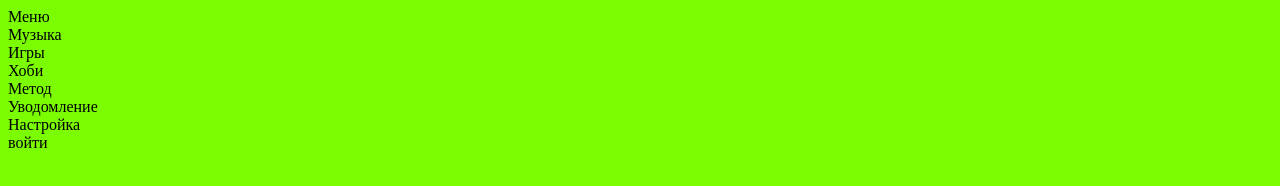
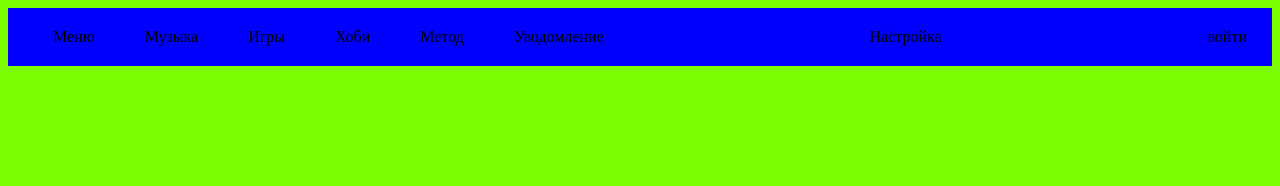
Before and after one commit to AlinurAbdyiskakov/my-first-repo1, a plain HTML site: page index.html in a window 1280 px wide. Drawn offline with Linux system fonts and the light colour scheme.

Commit message:
add header stilization

```diff
--- a/style.css
+++ b/style.css
@@ -4,4 +4,25 @@ body{
 a{
     color: black;
     text-decoration: none;
+    font-family: unset;
 }
+.header{
+    display: flex;
+    justify-content: space-between;
+    padding: 10px;
+    background-color: blue;
+
+}
+.header_section{
+    display: flex;
+    align-items: center;
+}
+.header_items{
+    padding: 10px 15px;
+    font-size: 16px;
+    margin-left: 20px;
+}
+.header_items:hover{
+    background-color: rebeccapurple;
+    border-radius: 5px;
+}
```
